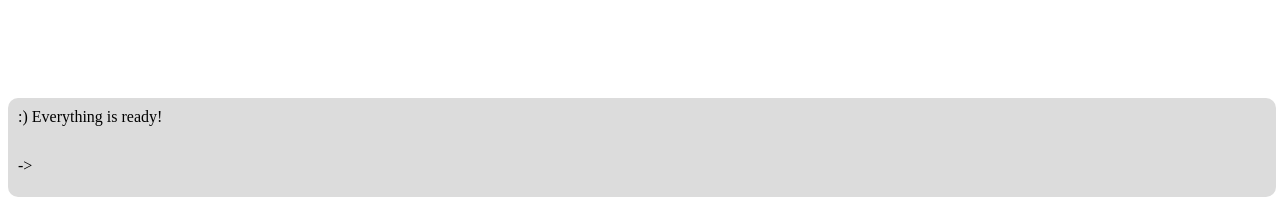
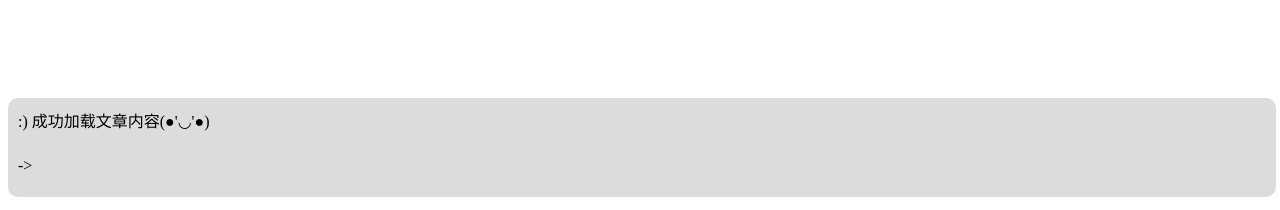
Before and after one commit to lushisi258/lushisi258.github.io, a Jekyll site: the page built from _posts/2024-05-23-website_log.md, in a window 1280 px wide. Shown: the part 1369-1579 px from the top of the page. Built offline with Jekyll 4.4.1, drawn with Linux system fonts in a browser that asks for light colours; some web fonts are replaced.

Commit message:
调整图片大小；修改下方“终端”的一些细节错误；完成旁边按钮的根据页面切换内容

```diff
--- a/assets/css/defaultDesktop.css
+++ b/assets/css/defaultDesktop.css
@@ -113,7 +113,11 @@
     position: fixed;
     animation: fadeIn 0.2s ease-in-out;
 }
-
+/* 图片的大小调整 */
+.content img {
+    max-width: 99%;
+    height: auto;
+}
 
 @keyframes terminal-blink {
 
--- a/assets/js/default.js
+++ b/assets/js/default.js
@@ -4,20 +4,20 @@
 var terminalCursor = document.querySelector('.terminal-cursor');
 /* 获取目录按钮 */
 var listButton = document.querySelector('a.list-link');
-var message = localStorage.getItem('message');
 var smileFace = ':) ';
 var unhappyFace = ':( ';
 
 // 初始化show的文本
-if (message) {
-    if (window.location.pathname == '/') {
-        // 如果用户在主页
-        terminalShow.textContent = smileFace + "成功加载主页(●'◡'●)";
-    } else {
-        terminalShow.textContent = smileFace + message;
-        listButton.textContent = '主 页';
-        listButton.href = '/';
-    }
+if (window.location.pathname == '/') {
+    // 如果用户在主页
+    terminalShow.textContent = smileFace + "成功加载主页(●'◡'●)";
+} else if (window.location.pathname == '/_pages/list.html') {
+    terminalShow.textContent = smileFace + "成功加载文章列表(●'◡'●)";
+    listButton.textContent = '主 页';
+    listButton.href = '/';
+} else {
+    terminalShow.textContent = smileFace + "成功加载文章内容(●'◡'●)";
+    listButton.href = '/_pages/list.html';
 }
 
 // 初始化终端
@@ -88,11 +88,9 @@
             if (commands.length > 1) {
                 switch (commands[1]) {
                     case 'list':
-                        localStorage.setItem('message', '成功跳转列表页ヾ(≧▽≦*)o');
                         fadeOutAndRedirect('/_pages/list.html');
                         break;
                     case 'home':
-                        localStorage.setItem('message', "成功加载主页(●'◡'●)");
                         fadeOutAndRedirect('/');
                         break;
                     default:
```
